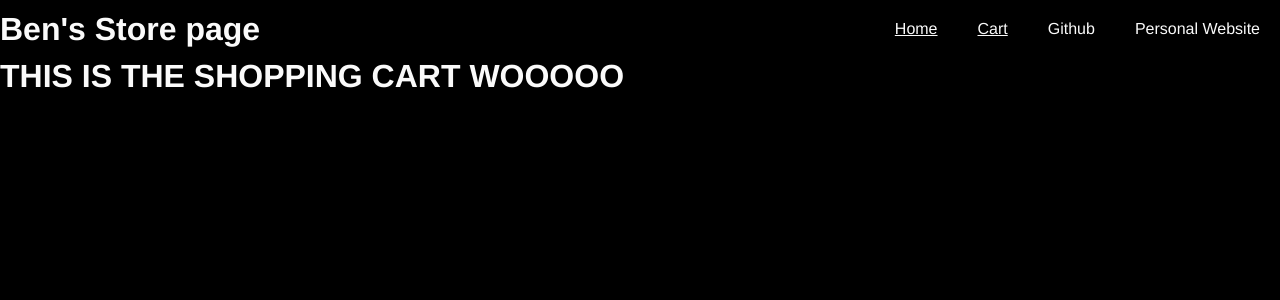
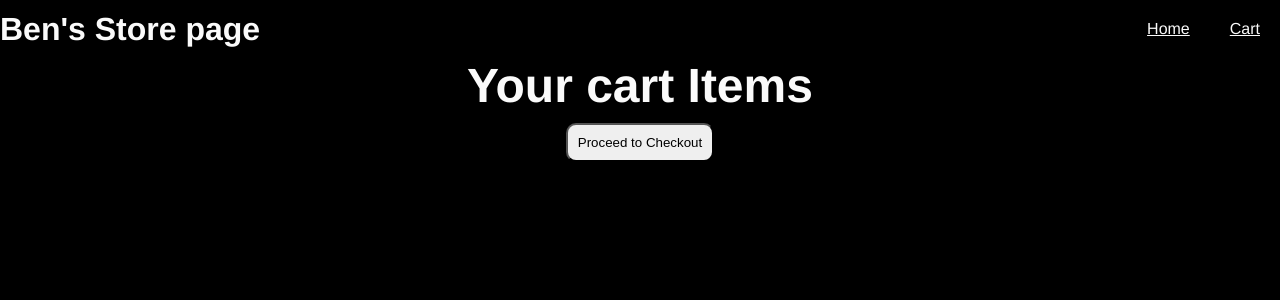
Before and after one commit to BenBowersJr/flask-project, a Flask app: page /cart in a window 1280 px wide. Shown: the top 300 px of the page. Run offline with Flask 2, Linux system fonts and the light colour scheme.

Commit message:
submit commit

```diff
--- /dev/null
+++ b/app.py
@@ -0,0 +1,104 @@
+from flask import Flask, render_template, redirect, url_for, request, session, flash
+from flask_sqlalchemy import SQLAlchemy
+
+app = Flask(__name__)
+app.secret_key = 'secret'
+app.config['SQLALCHEMY_DATABASE_URI'] = 'sqlite:///Cart.sqlite3'
+
+###### NONE OF THIS IS USED, USED FOR TESTING ########
+db = SQLAlchemy(app)
+
+class Cart(db.Model):
+  _id = db.Column("id", db.Integer, primary_key=True)
+  quantity = db.Column(db.Integer)
+  price = db.Column(db.Float(4, 2))
+
+  def __init__(self, id_, quantity, price):
+    self._id = id_
+    self.quantity = quantity
+    self.price = price
+
+###### NONE OF THIS IS USED, USED FOR TESTING ########
+
+
+store_inventory = [
+  {
+    'id': '1',
+    'name': 'Sweater',
+    'price': '34.99',
+    'image': 'sweater.jpeg'
+  },
+  {
+    'id': '2',
+    'name': 'Shirt',
+    'price': '39.99',
+    'image': 'shirt.jpg'
+  },
+  {
+    'id': '3',
+    'name': 'Hat',
+    'price': '19.99',
+    'image': 'hat.jpg'
+  }
+]
+
+#This just redirects to storepage untill i make a homepage
+@app.route('/')
+def home_page():
+  return redirect(url_for('store_page'))
+
+@app.route('/clear', methods=['POST'])
+def clear():
+  session.clear()
+  return render_template('cart.html')
+
+@app.route('/addtocart', methods=['POST'])
+def add_to_cart():
+  #create new item dict
+  newCartItem = { f"{request.form['id']}": {
+    'name': request.form['name'],
+    'quantity': request.form['quantity'],
+    'price': request.form['price'],
+    'image': request.form['image']
+    }
+  }
+  #if there is a cart
+  if 'cart' in session:
+    #get every key in the cart
+    for key in session['cart'].keys():
+      # if the key is the same as the Product ID, dont add it to the cart
+      if key == request.form['id']:
+        #tell the user and redirect
+        flash('Item already in cart!')
+        return redirect(url_for('store_page'))
+    #This merges the new item with the current cart
+    session['cart'] = session['cart'] | newCartItem
+  else:
+    session['cart'] = newCartItem
+  return redirect(url_for('store_page'))
+
+
+#Store page
+@app.route("/store", methods=['POST', 'GET'])
+def store_page():
+  return render_template('store.html', inv=store_inventory)
+
+# cart
+@app.route('/cart')
+def cart():
+  if 'cart' in session:
+    return render_template('cart.html', cart=session['cart'], cartKeys=session['cart'].keys())
+  else:
+    return render_template('cart.html')
+
+@app.route('/checkout', methods=['POST'])
+def checkout():
+  if request.method == 'POST':
+    flash('Transaction has been processed')
+  return redirect(url_for('cart'))
+
+
+
+if __name__ == '__main__':
+  db.create_all()
+  app.run(debug=True)
--- a/hello.py
+++ /dev/null
@@ -1,61 +0,0 @@
-from flask import Flask, render_template, redirect, url_for, request
-app = Flask(__name__)
-cartIds = []
-store_inventory = [
-  {
-    'id': '1',
-    'name': 'Jeans',
-    'price': '$19.99',
-    'description': 'the greatest first item'
-  },
-  {
-    'id': '2',
-    'name': 'Shirt',
-    'price': '$39.99',
-    'description': 'the greatest first item'
-  },
-  {
-    'id': '3',
-    'name': 'Hat',
-    'price': '$19.99',
-    'description': 'the greatest first item'
-  }
-]
-
-#This just redirects to storepage untill i make a homepage
-@app.route('/')
-def home_page():
-  return redirect(url_for('store_page'))
-
-#Store page
-@app.route("/store")
-def store_page():
-  return render_template('store.html', inv=store_inventory)
-
-#Product page
-@app.route('/store/<string:product>', methods=['POST', 'GET'])
-def item_page(product):
-  for item in store_inventory:
-    # if we got here from a post method
-    if request.method == 'POST':
-      return render_template('product.html', itemName=item['name'], itemPrice=item['price'], itemContent=item['description'], itemID=item['id'])
-    # otherwise display product page
-    elif item['name'] == product:
-      return render_template('product.html', itemName=item['name'], itemPrice=item['price'], itemContent=item['description'], itemID=item['id'])
-
-@app.route('/store/<string:product>/add', methods=['POST'])
-def add_to_cart(product):
-  productID = request.form['ID']
-  cartIds.append(productID)
-  return redirect(url_for('store_page'))
-
-
-# cart
-@app.route('/cart')
-def cart():
-  return render_template('cart.html')
-
-
-
-if __name__ == '__main__':
-  app.run(debug=True)
--- a/static/css/main.css
+++ b/static/css/main.css
@@ -21,12 +21,24 @@ ul {
   list-style: none;
   display: flex;
 }
+
 ul li {
   padding: 20px;
 }
+
 h2 {
-  font-size: 4em;
+  font-size: 3em;
   text-align: center;
+  padding-bottom: 10px;
+}
+
+input {
+  color: #000
+}
+button {
+  color: #000;
+  border-radius: 10px;
+  padding: 10px;
 }
 
 .store-item {
@@ -37,14 +49,41 @@ h2 {
 .store-item a {
   text-decoration: none;
 }
-.image-placeholder {
+img {
   width: 300px;
   height: 400px;
-  background-color: #841818;
   margin: auto;
+  border-radius: 5px;
 }
 
 .store-container {
   display: flex;
   flex-direction: row;
 }
+
+.cart-container {
+  display: flex;
+  flex-direction: column;
+  align-items: center;
+}
+
+.cart-container form button {
+  margin: auto;
+}
+.cart {
+  margin-top: 2em;
+  margin-left: auto;
+  margin-right: auto;
+  width: 60%;
+  display: flex;
+  flex-direction: row;
+  justify-content: space-around;
+}
+
+#cartH2 {
+  padding-bottom: 30px;
+}
+
+.checkout {
+  margin-top: 20px;
+}
--- a/templates/base.html
+++ b/templates/base.html
@@ -15,8 +15,6 @@
       <ul>
         <li><a href="{{ url_for('store_page') }}">Home</a></li>
         <li> <a href="{{ url_for('cart') }}">Cart</a></li>
-        <li>Github</li>
-        <li>Personal Website</li>
       </ul>
     </nav>
   </header>
--- a/templates/cart.html
+++ b/templates/cart.html
@@ -5,6 +5,37 @@
 {% endblock%}
 
 {% block body %}
-<h1>THIS IS THE SHOPPING CART WOOOOO</h1>
-<p>{{ id }}</p>
+  <div class="cart-container">
+    <h2>Your cart Items</h2>
+
+    {% with messages = get_flashed_messages() %}
+      {% if messages %}
+        {% for msg in messages %}
+          <p>{{msg}}</p>
+        {% endfor %}
+      {% endif %}
+    {% endwith %}
+
+    {% if 'cart' in session %}
+      <form action="/clear" method="post">
+        <button type="submit">Clear Cart</button>
+      </form>
+
+      <div class="cart">
+        {% for key, val in session['cart'].items() %}
+          <div class="cart-item">
+            <img src="static/{{val.image}}">
+            <h3>{{val.name}}</h3>
+            <p>Quantity: {{val.quantity}}</p>
+            <p>Price per item: {{val.price}}</p>
+          </div>
+        {% endfor %}
+      </div>
+    {% endif %}
+    <form action="/checkout" method="post">
+      <button class="checkout" type="submit">Proceed to Checkout</button>
+    </form>
+
+  </div>
+
 {% endblock %}
--- a/templates/product.html
+++ b/templates/product.html
@@ -12,8 +12,10 @@
 
   <p class="price">{{itemPrice}}</p>
   <p>{{itemContent}}</p>
-  <form action="{{itemName}}/add" method="post">
+  <form action="" method="post">
     <input type="hidden" value="{{itemID}}" name="ID">
+    <input type="hidden" name="price" value="{{itemPrice}}">
+    <input type="number" name="quantity">
     <button type="submit" name="add-to-cart"></button>
   </form>
 </div>
```
Also changed, not shown: static/javascript/main.js (+0 -28 lines), templates/store.html (+20 -4 lines), Cart.sqlite3 (added), static/hat.jpg (added), static/shirt.jpg (added), static/sweater.jpeg (added), 1 other file.
